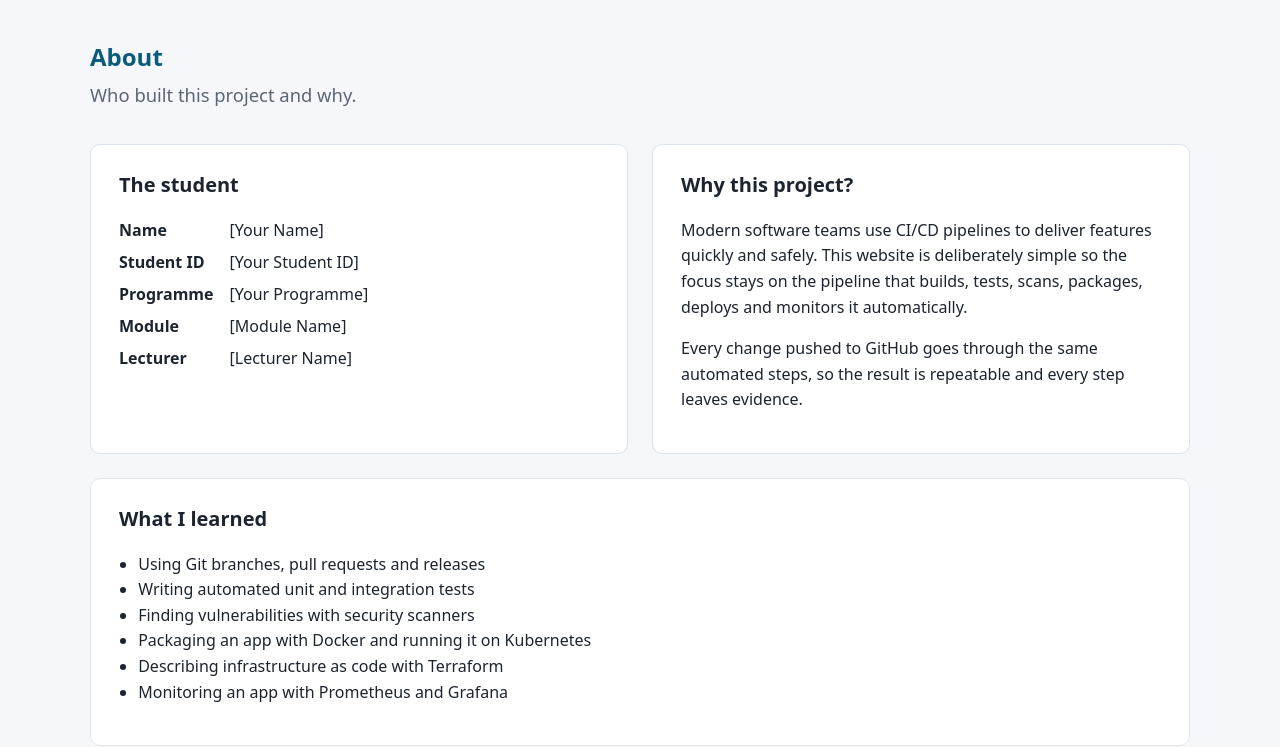
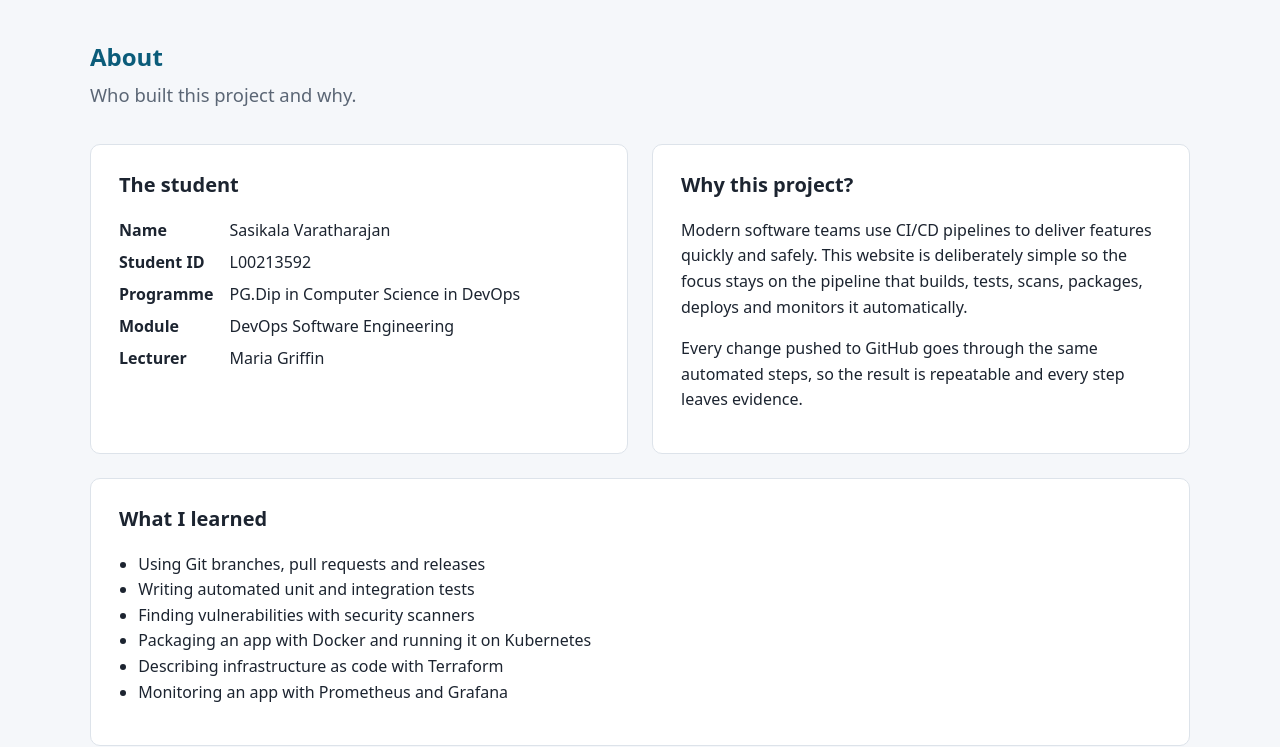
Before and after one commit to SasikalaGV/Task3-CICD-Pipeline, a plain HTML site: page atu-project-board/about.html in a window 1280 px wide. Shown: the part 67-814 px from the top of the page. Drawn offline with Linux system fonts and the light colour scheme.

```diff
--- a/atu-project-board/about.html
+++ b/atu-project-board/about.html
@@ -30,11 +30,11 @@
       <article class="card">
         <h2>The student</h2>
         <dl class="details">
-          <dt>Name</dt><dd>[Your Name]</dd>
-          <dt>Student ID</dt><dd>[Your Student ID]</dd>
-          <dt>Programme</dt><dd>[Your Programme]</dd>
-          <dt>Module</dt><dd>[Module Name]</dd>
-          <dt>Lecturer</dt><dd>[Lecturer Name]</dd>
+          <dt>Name</dt><dd>Sasikala Varatharajan</dd>
+          <dt>Student ID</dt><dd>L00213592</dd>
+          <dt>Programme</dt><dd>PG.Dip in Computer Science in DevOps</dd>
+          <dt>Module</dt><dd>DevOps Software Engineering</dd>
+          <dt>Lecturer</dt><dd>Maria Griffin </dd>
         </dl>
       </article>
       <article class="card">
```
Also changed, not shown: atu-project-board/project.html (+2 -1 lines).
